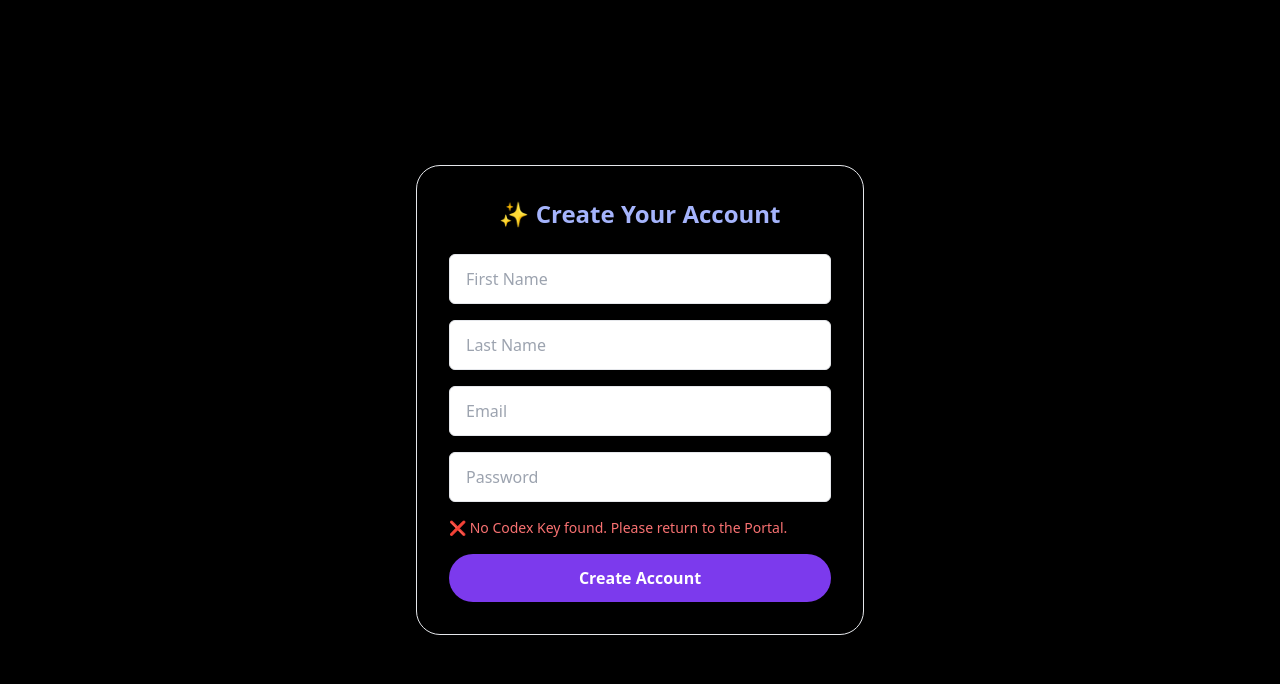
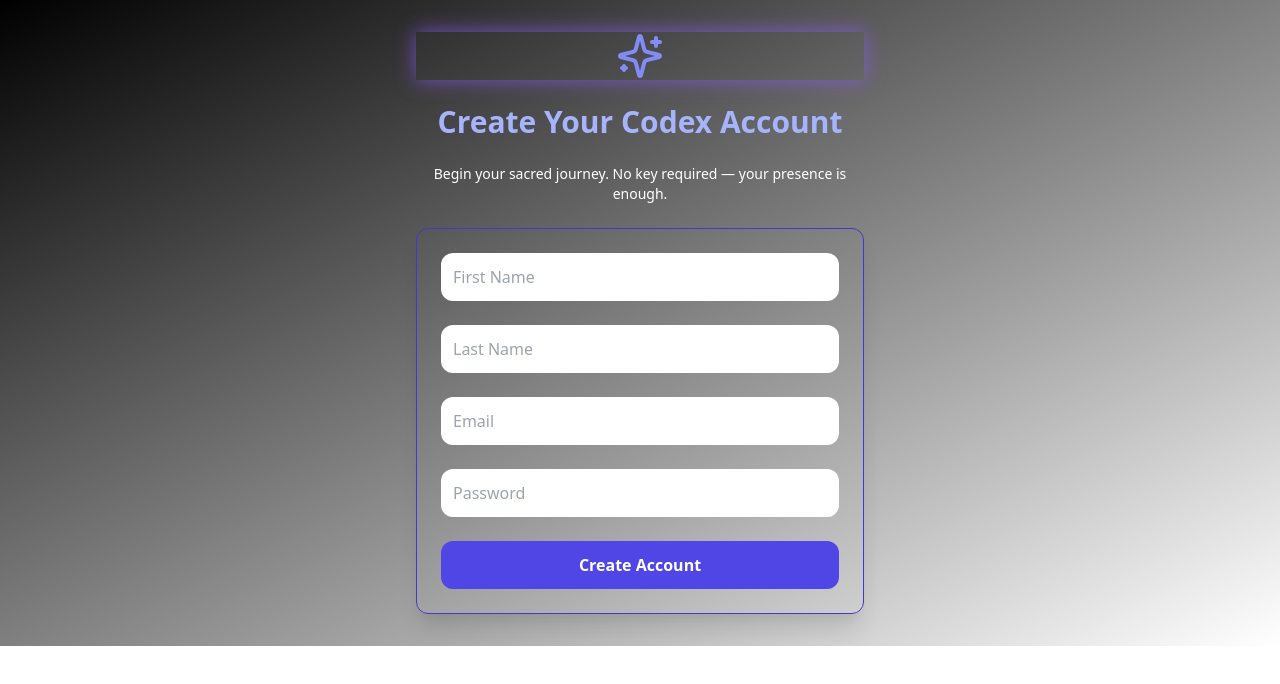
Before and after one commit to sparrett25/codex-lumina, a React (Vite) app: page /create-account in a window 1280 px wide. Shown: the top 684 px of the page. Built offline with nearby package versions, Linux system fonts and the light colour scheme.

Commit message:
Update Portal Gate

```diff
--- a/src/components/auth/PortalGate.jsx
+++ b/src/components/auth/PortalGate.jsx
@@ -1,8 +1,9 @@
-import { Navigate } from "react-router-dom";
+import { Navigate, Outlet, useLocation } from "react-router-dom";
 import { useUserSync } from "@/contexts/UserSyncContext";
 
-export default function PortalGate({ children }) {
+export default function PortalGate() {
   const { user, profile, loading } = useUserSync();
+  const location = useLocation();
 
   if (loading) {
     return (
@@ -18,9 +19,10 @@ export default function PortalGate({ children }) {
     return <Navigate to="/portal-preview" replace />;
   }
 
-  if (user && !profile) {
+  // 🛠️ Allow onboarding routes even if profile is not ready
+  if (!profile && !location.pathname.startsWith("/onboarding")) {
     return <Navigate to="/onboarding/welcome" replace />;
   }
 
-  return children;
+  return <Outlet />;
 }
--- a/src/pages/Portal/AccountConfirmation.jsx
+++ b/src/pages/Portal/AccountConfirmation.jsx
@@ -1,31 +1,29 @@
-import React from "react";
 import { useNavigate } from "react-router-dom";
-import PortalLayout from "../../layouts/shells/PortalLayout";
-import CodexGlyphGlow from "../../components/common/CodexGlyphGlow";
 
-export default function AccountConfirmation() {
+function AccountConfirmation() {
   const navigate = useNavigate();
 
   return (
-    <PortalLayout showGlyph={false}>
-      <div className="flex flex-col items-center text-center">
-        <CodexGlyphGlow size="lg" pulse className="mb-6" />
-
-        <h1 className="text-2xl font-serif text-indigo-300 mb-2">
-          Welcome, Seeker
-        </h1>
-        <p className="text-zinc-400 text-sm mb-6">
-          You are now recognized by the Codex.<br />
+    <div className="min-h-screen bg-black flex items-center justify-center px-4">
+      <div className="max-w-md mx-auto bg-gradient-to-b from-zinc-900 to-zinc-800 text-center p-8 rounded-2xl shadow-xl border border-indigo-500/40 backdrop-blur">
+        <div className="w-24 h-24 mx-auto mb-6 rounded-full border-2 border-indigo-400 shadow-lg flex items-center justify-center">
+          {/* Optional glyph or light animation placeholder */}
+          <div className="w-12 h-12 bg-indigo-400 rounded-full animate-pulse-slow"></div>
+        </div>
+        <h2 className="text-2xl font-bold text-indigo-300 mb-2">Welcome, Seeker</h2>
+        <p className="text-sm text-zinc-300 mb-6">
+          You are now recognized by the Codex. <br />
           Prepare to receive your Signature Profile.
         </p>
-
         <button
           onClick={() => navigate("/onboarding/welcome")}
-          className="bg-indigo-600 hover:bg-indigo-700 text-white px-6 py-2 rounded-lg transition-all"
+          className="bg-indigo-600 hover:bg-indigo-700 text-white font-bold px-6 py-3 rounded-xl transition"
         >
           Begin Your Onboarding
         </button>
       </div>
-    </PortalLayout>
+    </div>
   );
 }
+
+export default AccountConfirmation;
--- a/src/pages/Portal/CreateAccount.jsx
+++ b/src/pages/Portal/CreateAccount.jsx
@@ -1,202 +1,98 @@
-import { useState, useEffect } from "react";
+import { useState } from "react";
 import { useNavigate } from "react-router-dom";
-import { supabase } from "../../lib/supabase";
-import { motion } from "framer-motion";
+import { supabase } from "@/lib/supabase";
+import PortalLayout from "@/layouts/shells/PortalLayout";
 
 export default function CreateAccount() {
-  const [formData, setFormData] = useState({
-    first_name: "",
-    last_name: "",
-    email: "",
-    password: ""
-  });
-  const [codexKey, setCodexKey] = useState(null);
+  const navigate = useNavigate();
+  const [firstName, setFirstName] = useState("");
+  const [lastName, setLastName] = useState("");
+  const [email, setEmail] = useState("");
+  const [password, setPassword] = useState("");
   const [error, setError] = useState("");
   const [loading, setLoading] = useState(false);
-  const [showWhisper, setShowWhisper] = useState(false);
-  const [transitioning, setTransitioning] = useState(false);
 
-  const navigate = useNavigate();
-
-  useEffect(() => {
-    const storedKey = sessionStorage.getItem("codexKey");
-    if (storedKey) {
-      setCodexKey(storedKey);
-    } else {
-      setError("❌ No Codex Key found. Please return to the Portal.");
-    }
-  }, []);
-
-  const handleChange = (e) => {
-    const { name, value } = e.target;
-    setFormData((prev) => ({ ...prev, [name]: value }));
-  };
-
-  const handleSubmit = async (e) => {
-    e.preventDefault();
+  const handleRegister = async () => {
     setLoading(true);
     setError("");
 
-    if (!codexKey) {
-      setError("Codex Key missing. Return to /portal and begin again.");
+    const { data, error: signUpError } = await supabase.auth.signUp({
+      email,
+      password,
+    });
+
+    if (signUpError) {
+      setError(signUpError.message);
       setLoading(false);
       return;
     }
 
-    const { email, password, first_name, last_name } = formData;
+    // Store basic user info for onboarding
+    sessionStorage.setItem("firstName", firstName);
+    sessionStorage.setItem("lastName", lastName);
 
-    // Step 1: Sign up
-    const { data: authData, error: authError } = await supabase.auth.signUp({
-      email,
-      password
-    });
+    // 🔄 Ensure Supabase session is ready
+    await new Promise((resolve) => setTimeout(resolve, 1000)); // brief pause
+    const { data: sessionCheck } = await supabase.auth.getSession();
 
-    if (authError) {
-      setError(authError.message);
+    if (!sessionCheck?.session) {
+      setError("Session not initialized. Please try signing in.");
       setLoading(false);
       return;
     }
 
-    // Step 2: Immediately log them in
-    const { error: signInError } = await supabase.auth.signInWithPassword({
-      email,
-      password
-    });
-
-    if (signInError) {
-      setError("Signup succeeded, but sign-in failed: " + signInError.message);
-      setLoading(false);
-      return;
-    }
-
-    // ✅ Step 3: Get the user_id from the current session
-    const { data: sessionData, error: sessionError } = await supabase.auth.getSession();
-    const user_id = sessionData?.session?.user?.id;
-
-    if (!user_id) {
-      setError("Could not retrieve authenticated user. Please try again.");
-      setLoading(false);
-      return;
-    }
-
-    // Step 4: Insert profile row
-    const { error: profileError } = await supabase.from("profiles").insert([
-      {
-        id: user_id,
-        first_name,
-        last_name,
-        codex_key_used: codexKey,
-        has_onboarded: false
-      }
-    ]);
-
-    if (profileError) {
-      setError(profileError.message);
-      setLoading(false);
-      return;
-    }
-
-    // Step 5: Mark invite key as used
-    await supabase
-      .from("invite_keys")
-      .update({
-        is_active: false,
-        used_by: user_id,
-        used_at: new Date().toISOString()
-      })
-      .eq("key_value", codexKey);
-
-    // Step 6: Onboarding transition
-    setShowWhisper(true);
-    setTimeout(() => {
-      setTransitioning(true);
-      setTimeout(() => {
-        navigate("/onboarding/welcome");
-      }, 900);
-    }, 2000);
+    navigate("/create-account/confirmation");
   };
 
   return (
-    <div className="min-h-screen bg-black text-white flex items-center justify-center px-4">
-      <div className="max-w-md w-full p-8 space-y-6 bg-white/5 backdrop-blur-sm rounded-3xl border border-white/10 shadow-lg">
-        <h1 className="text-2xl font-semibold text-indigo-300 text-center">✨ Create Your Account</h1>
-
-        {codexKey && (
-          <p className="text-sm text-center text-green-400">
-            Your Codex Key: <code className="text-green-300">{codexKey}</code>
-          </p>
-        )}
-
-        <form className="space-y-4" onSubmit={handleSubmit}>
+    <PortalLayout
+      title="Create Your Codex Account"
+      subtitle="Begin your sacred journey. No key required — your presence is enough."
+    >
+      <div className="flex flex-col gap-6 max-w-md w-full">
         <input
           type="text"
-            name="first_name"
+          value={firstName}
+          onChange={(e) => setFirstName(e.target.value)}
           placeholder="First Name"
-            onChange={handleChange}
-            className="w-full px-4 py-3 rounded-md bg-black/70 text-white border border-white/10 placeholder-gray-400"
-            required
+          className="w-full p-3 rounded-xl bg-white text-black placeholder:text-gray-500 focus:outline-none focus:ring-2 focus:ring-indigo-500"
         />
         <input
           type="text"
-            name="last_name"
+          value={lastName}
+          onChange={(e) => setLastName(e.target.value)}
           placeholder="Last Name"
-            onChange={handleChange}
-            className="w-full px-4 py-3 rounded-md bg-black/70 text-white border border-white/10 placeholder-gray-400"
-            required
+          className="w-full p-3 rounded-xl bg-white text-black placeholder:text-gray-500 focus:outline-none focus:ring-2 focus:ring-indigo-500"
         />
         <input
           type="email"
-            name="email"
+          value={email}
+          onChange={(e) => setEmail(e.target.value)}
           placeholder="Email"
-            onChange={handleChange}
-            className="w-full px-4 py-3 rounded-md bg-black/70 text-white border border-white/10 placeholder-gray-400"
-            required
+          className="w-full p-3 rounded-xl bg-white text-black placeholder:text-gray-500 focus:outline-none focus:ring-2 focus:ring-indigo-500"
         />
         <input
           type="password"
-            name="password"
+          value={password}
+          onChange={(e) => setPassword(e.target.value)}
           placeholder="Password"
-            onChange={handleChange}
-            className="w-full px-4 py-3 rounded-md bg-black/70 text-white border border-white/10 placeholder-gray-400"
-            required
+          className="w-full p-3 rounded-xl bg-white text-black placeholder:text-gray-500 focus:outline-none focus:ring-2 focus:ring-indigo-500"
         />
 
-          {error && <p className="text-red-400 text-sm">{error}</p>}
+        {error && <p className="text-sm text-red-400 mt-2">{error}</p>}
 
         <button
-            type="submit"
+          onClick={handleRegister}
           disabled={loading}
-            className="w-full py-3 rounded-full bg-purple-600 hover:bg-purple-700 transition-all font-bold"
+          className={`w-full px-6 py-3 rounded-xl font-bold transition-all ${
+            loading
+              ? "bg-indigo-400 cursor-wait"
+              : "bg-indigo-600 hover:bg-indigo-700 text-white"
+          }`}
         >
           {loading ? "Creating..." : "Create Account"}
         </button>
-        </form>
-
-        {showWhisper && (
-          <motion.div
-            initial={{ opacity: 0, y: 10 }}
-            animate={{ opacity: 1, y: 0 }}
-            className="text-center text-indigo-300 text-sm pt-4 italic"
-          >
-            “The flame within you has been seen. Your journey begins now.”
-          </motion.div>
-        )}
       </div>
-
-      {transitioning && (
-        <motion.div
-          initial={{ opacity: 0 }}
-          animate={{ opacity: 1 }}
-          exit={{ opacity: 0 }}
-          className="fixed inset-0 bg-black flex items-center justify-center z-50"
-        >
-          <img
-            src="/assets/glyphs/codex-sigil.svg"
-            alt="Codex Glyph"
-            className="w-32 h-32 animate-pulse-slow opacity-90"
-          />
-        </motion.div>
-      )}
-    </div>
+    </PortalLayout>
   );
 }
```
Lines whose indentation alone changed are shown as unchanged.
